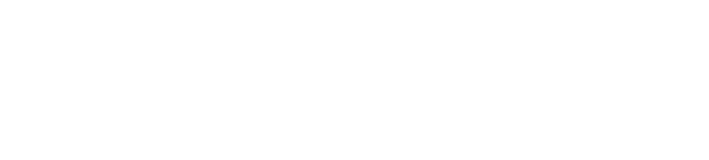
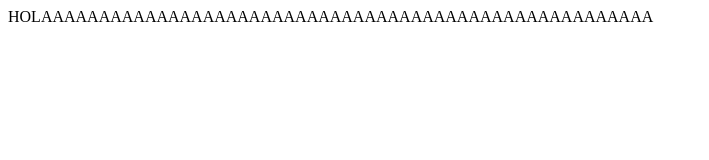
Before and after one commit to juanmavergara/Frontend-Mentor, a plain HTML site: page index.html in a window 1280 px wide. Shown: the whole page, without its empty margins (0-709 px from the left). Drawn offline with Linux system fonts and the light colour scheme.

Commit message:
Update index.html

```diff
--- a/index.html
+++ b/index.html
@@ -7,6 +7,6 @@
   <title>Document</title>
 </head>
 <body>
-
+  HOLAAAAAAAAAAAAAAAAAAAAAAAAAAAAAAAAAAAAAAAAAAAAAAAAAAAAA
 </body>
 </html>
```
